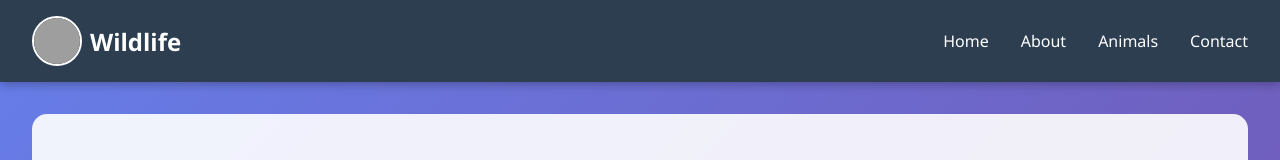
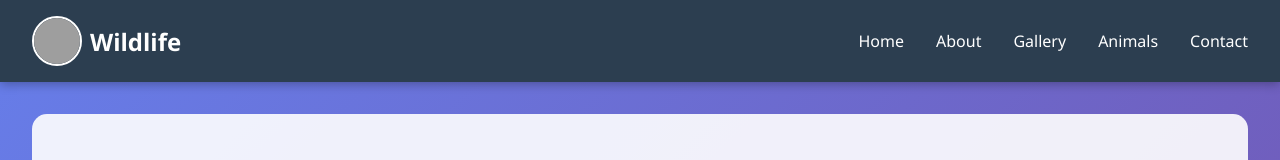
Before and after one commit to Santoshpatel112/ABESDSB, a React (Vite) app in the folder React/: page / in a window 1280 px wide. Shown: the top 160 px of the page. Built offline with nearby package versions, Linux system fonts and the light colour scheme; grey boxes are pictures that could not be loaded.

Commit message:
Add Gallery link to navigation menu

```diff
--- a/React/src/Components/Navbar.jsx
+++ b/React/src/Components/Navbar.jsx
@@ -45,6 +45,11 @@ const Navbar = () => {
           </a>
         </li>
         <li>
+          <a href="#gallery" style={{ color: "white", textDecoration: "none", transition: "color 0.3s" }}>
+            Gallery
+          </a>
+        </li>
+        <li>
           <a
             href="#services"
             style={{ color: "white", textDecoration: "none", transition: "color 0.3s" }}
```
